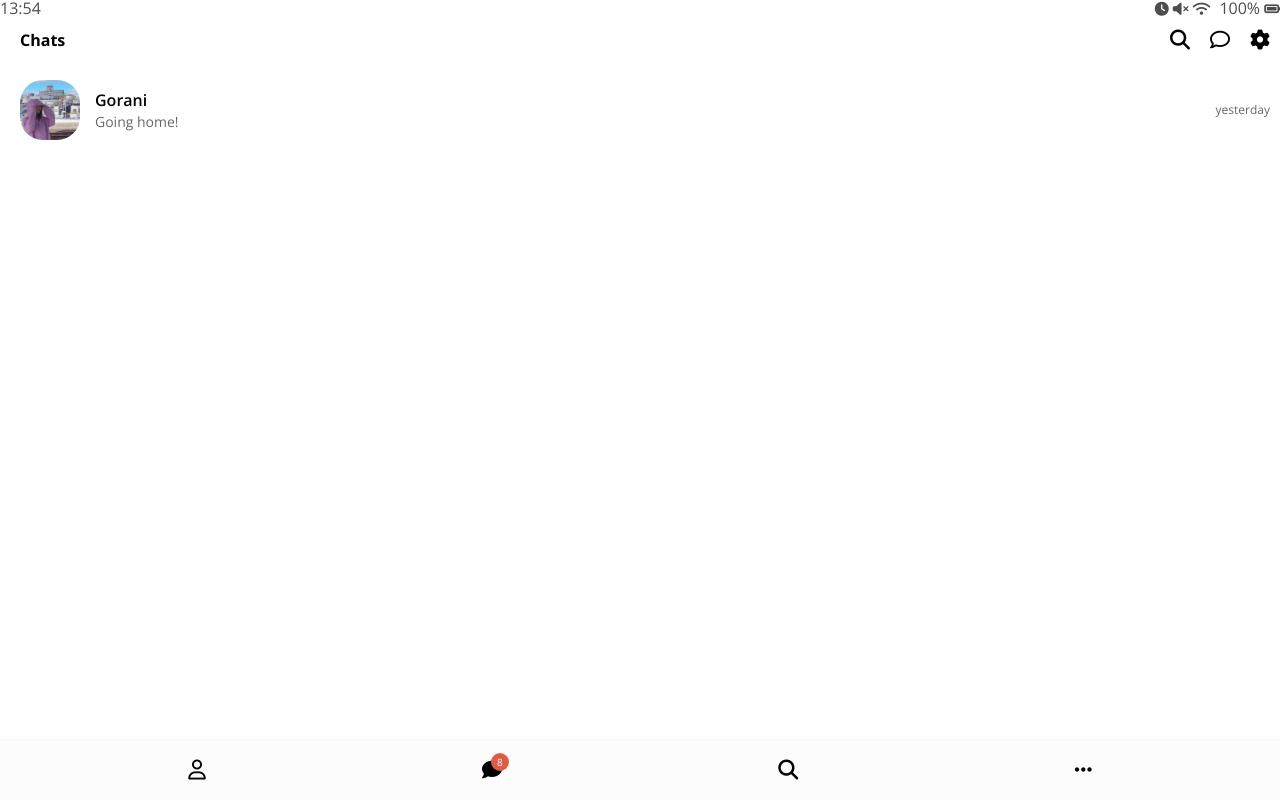
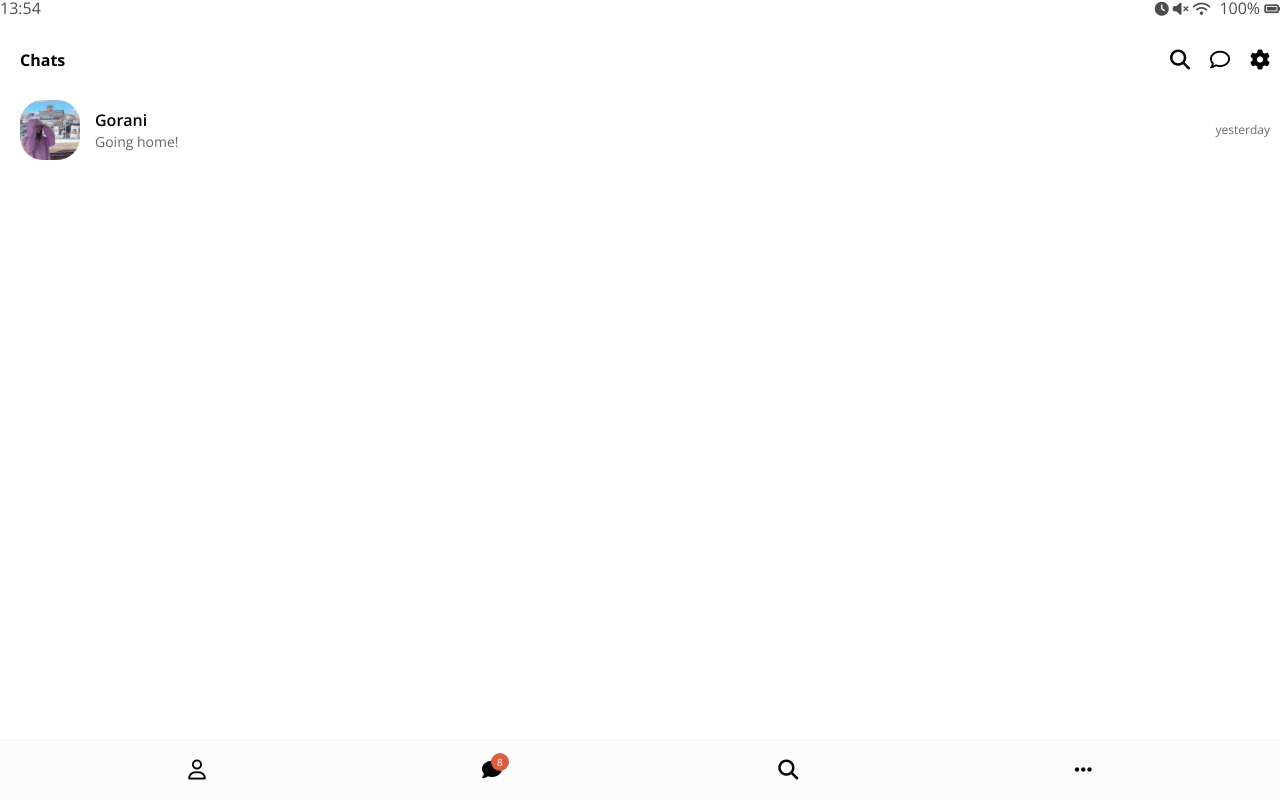
Before and after one commit to JunsikChoi/kakao-clone, a plain HTML site: page index.html in a window 1280 px wide. Drawn offline with nearby package versions, Linux system fonts and the light colour scheme.

Commit message:
adjust header margin

```diff
--- a/css/header.css
+++ b/css/header.css
@@ -2,7 +2,7 @@
     display: flex;
     justify-content: space-between;
     align-items: center;
-    margin-bottom: 30px;
+    margin: 20px 0px 30px 0px;
 }
 
 .header .header__title {
```
